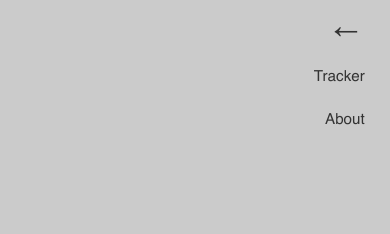
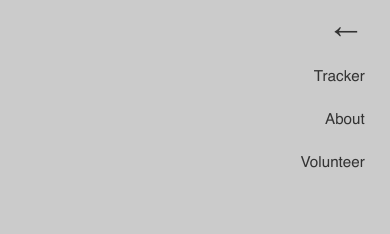
Before and after one commit to tamtzekin/hasbara-tracker, a React (Create React App) app: page / in a window 390 px wide. Both pictures are taken after a click on the element 345 px from the left and 36 px from the top of the page. Shown: the top 234 px of the page. Built offline with nearby package versions, Linux system fonts and the light colour scheme.

Commit message:
volunteer form added to mobile menu

```diff
--- a/src/components/MobileMenu.js
+++ b/src/components/MobileMenu.js
@@ -54,9 +54,9 @@ const MobileMenu = () => {
           <Link to="/about" onClick={closeModal}>
             About
           </Link>
-          {/* <Link to="/volunteer" onClick={closeModal}>
+          <Link to="/volunteer" onClick={closeModal}>
             Volunteer
-          </Link> */}
+          </Link>
         </div>
       </Modal>
     </>
```
